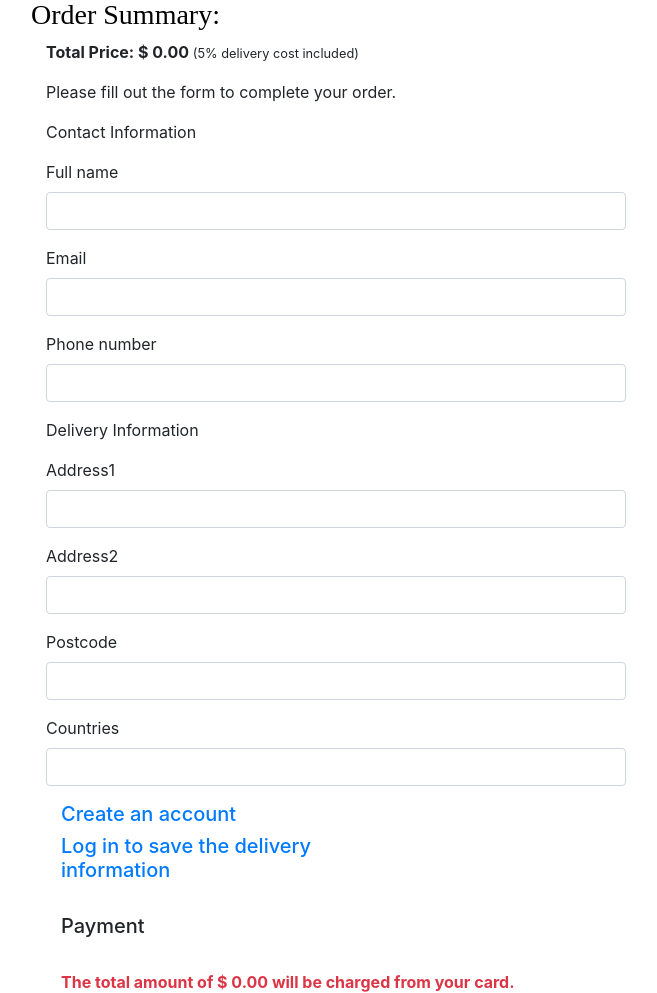
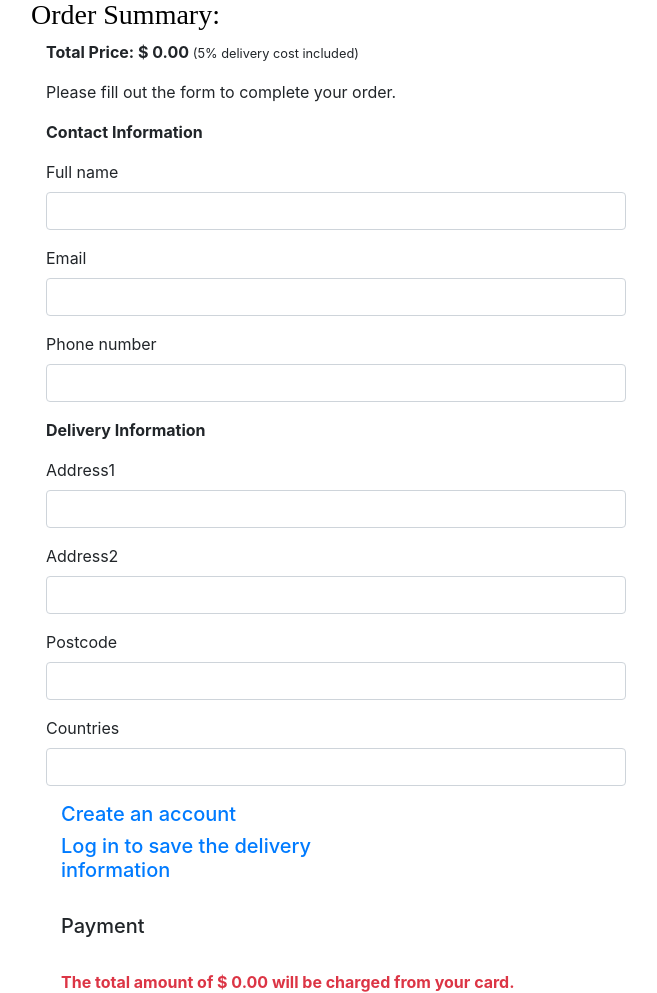
Before and after one commit to HoLaw77/E-commerce-bookshop-project, a Django app: template checkout/templates/checkout/checkout.html in a window 1280 px wide. Shown: the part 176-1169 px from the top of the page, without its empty margins (304-961 px from the left). Run offline with Django 3.2, Linux system fonts and the light colour scheme; the template is opened without the code that fills it: values that come from a table or form of the project are taken from there, others are empty; some libraries are stand-ins or nearby versions; some web fonts are replaced.

Commit message:
strong element in checkout.html

```diff
--- a/checkout/templates/checkout/checkout.html
+++ b/checkout/templates/checkout/checkout.html
@@ -100,13 +100,21 @@
             <form action="{% url 'checkout' %}" method="POST" id="payment-form">
                 {% csrf_token %}
                 <fieldset class="mb-3">
-                    Contact Information
+                    <strong>
+
+                        Contact Information
+                    </strong>
                 </fieldset>
                 {{confirm_order.full_name |  as_crispy_field }}
 
                 {{confirm_order.email | as_crispy_field }}
                 {{confirm_order.phone_number | as_crispy_field }}
-                <fieldset class="mb-3">Delivery Information </fieldset>
+                <fieldset class="mb-3">
+                    <strong>
+
+                        Delivery Information
+                    </strong>
+                </fieldset>
                 {{confirm_order.address1 | as_crispy_field}}
                 {{confirm_order.address2 | as_crispy_field}}
                 {{confirm_order.postcode | as_crispy_field}}
```
